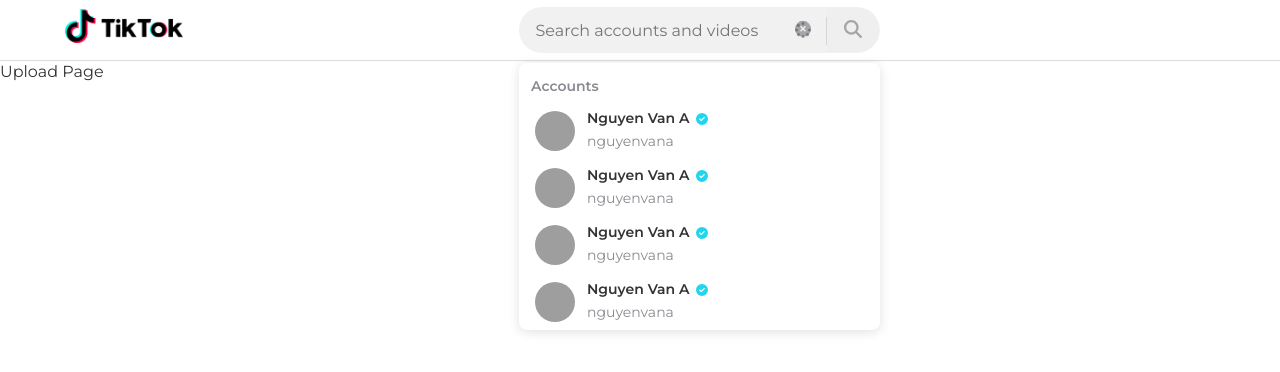
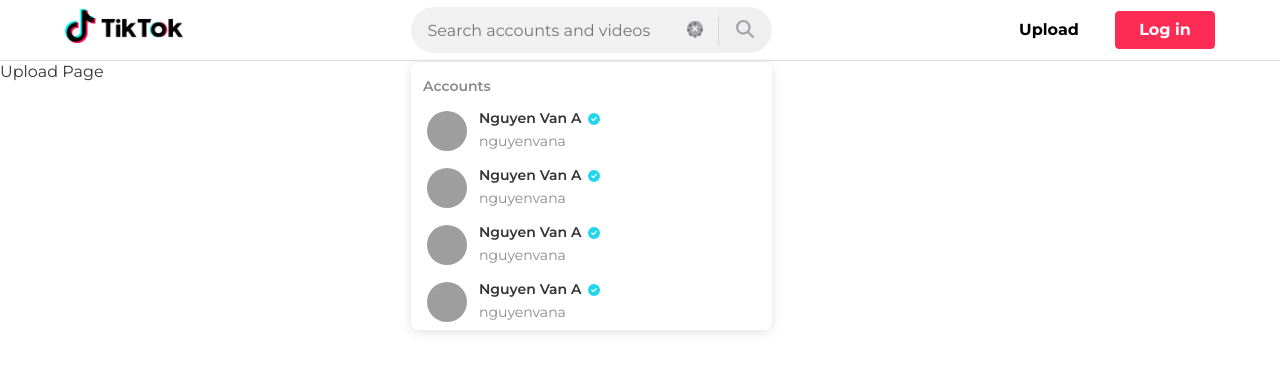
Before and after one commit to nhanquoc-it/clone-tiktok-ui, a React (Create React App) app: page /upload in a window 1280 px wide. Shown: the top 372 px of the page. Built offline with nearby package versions, Linux system fonts and the light colour scheme; grey boxes are pictures that could not be loaded.

Commit message:
8. customize button login

```diff
--- /dev/null
+++ b/src/components/Button/Button.jsx
@@ -0,0 +1,63 @@
+import React from 'react';
+import classNames from 'classnames/bind';
+import styles from './Button.module.scss';
+import { Link } from 'react-router-dom';
+
+const cx = classNames.bind(styles);
+
+const Button = ({
+    to,
+    href,
+    primary = false,
+    outline = false,
+    small = false,
+    large = false,
+    text = false,
+    disabled = false,
+    rounded = false,
+    children,
+    className,
+    leftIcon,
+    rightIcon,
+    onClick,
+    ...passProps
+}) => {
+    let Comp = 'button';
+    const props = { onClick, ...passProps };
+
+    // Remove event listener when btn is disabled
+    if (disabled) {
+        Object.keys(props).forEach((key) => {
+            if (key.startsWith('on') && typeof props[key] === 'function') {
+                delete props[key];
+            }
+        });
+    }
+
+    if (to) {
+        props.to = to;
+        Comp = Link;
+    } else if (href) {
+        props.href = href;
+        Comp = 'a';
+    }
+    const classes = cx('wrapper', {
+        [className]: className,
+        primary,
+        outline,
+        small,
+        large,
+        text,
+        disabled,
+        rounded,
+    });
+    return (
+        <Comp className={classes} {...props}>
+            {leftIcon && <span className={cx('icon')}>{leftIcon}</span>}
+            <span className={cx('title')}>{children}</span>
+            {rightIcon && <span className={cx('icon')}>{rightIcon}</span>}
+        </Comp>
+    );
+};
+
+export default Button;
--- /dev/null
+++ b/src/components/Button/Button.module.scss
@@ -0,0 +1,78 @@
+.wrapper {
+    display: inline-flex;
+    align-items: center;
+    justify-content: center;
+    font-size: 1.6rem;
+    font-weight: 700;
+    min-width: 100px;
+    padding: 9px 16px;
+    border-radius: 4px;
+    cursor: pointer;
+    background-color: var(--white);
+    border: 1px solid transparent;
+    user-select: none;
+
+    + .wrapper {
+        margin-left: 16px;
+    }
+
+    &.disabled {
+        pointer-events: none;
+        opacity: 0.5;
+    }
+}
+
+.icon + .title,
+.title + .icon {
+    margin-left: 8px;
+}
+
+// Button types
+.rounded {
+    border-radius: 999px;
+    box-shadow: 0 2px 8px rgb(0 0 0 / 6%);
+    border-color: rgba(22, 24, 35, 0.12);
+
+    &:hover {
+        border-color: rgba(22, 24, 35, 0.2);
+        background-color: rgba(22, 24, 35, 0.03);
+    }
+}
+
+.primary {
+    color: var(--white);
+    background-color: var(--primary-color);
+    border-color: var(--primary-color);
+
+    &:hover {
+        border-color: var(--primary-color);
+        background: linear-gradient(0deg, rgba(0, 0, 0, 0.06), rgba(0, 0, 0, 0.06)), var(--primary-color);
+    }
+}
+
+.outline {
+    color: var(--primary-color);
+    border-color: currentColor;
+
+    &:hover {
+        border-color: currentColor;
+        background-color: rgba(254, 44, 85, 0.06);
+    }
+}
+
+.text {
+    &:hover {
+        text-decoration: underline;
+    }
+}
+
+// Button size
+.small {
+    min-width: 88px;
+    padding: 4px 16px;
+}
+
+.large {
+    min-width: 140px;
+    padding: 16px 16px;
+}
--- /dev/null
+++ b/src/components/Button/index.js
@@ -0,0 +1 @@
+export { default as Button } from './Button.jsx';
--- a/src/components/Layouts/components/Header/Header.jsx
+++ b/src/components/Layouts/components/Header/Header.jsx
@@ -10,6 +10,7 @@
 import images from '~/assets/images';
 import { Popper as PopperWrapper } from '~/components/Popper';
 import { AccountItem } from '~/components/AccountItem';
+import { Button } from '~/components/Button';
 
 const cx = classNames.bind(styles);
 
@@ -56,7 +57,12 @@
                     </div>
                 </Tippy>
 
-                <div className={cx('action')}></div>
+                <div className={cx('action')}>
+                    <Button text>Upload</Button>
+                    <Button primary>
+                        Log in
+                    </Button>
+                </div>
             </div>
         </header>
     );
```
Also changed, not shown: 1 other file (tests, documents, lock files or other folders).
